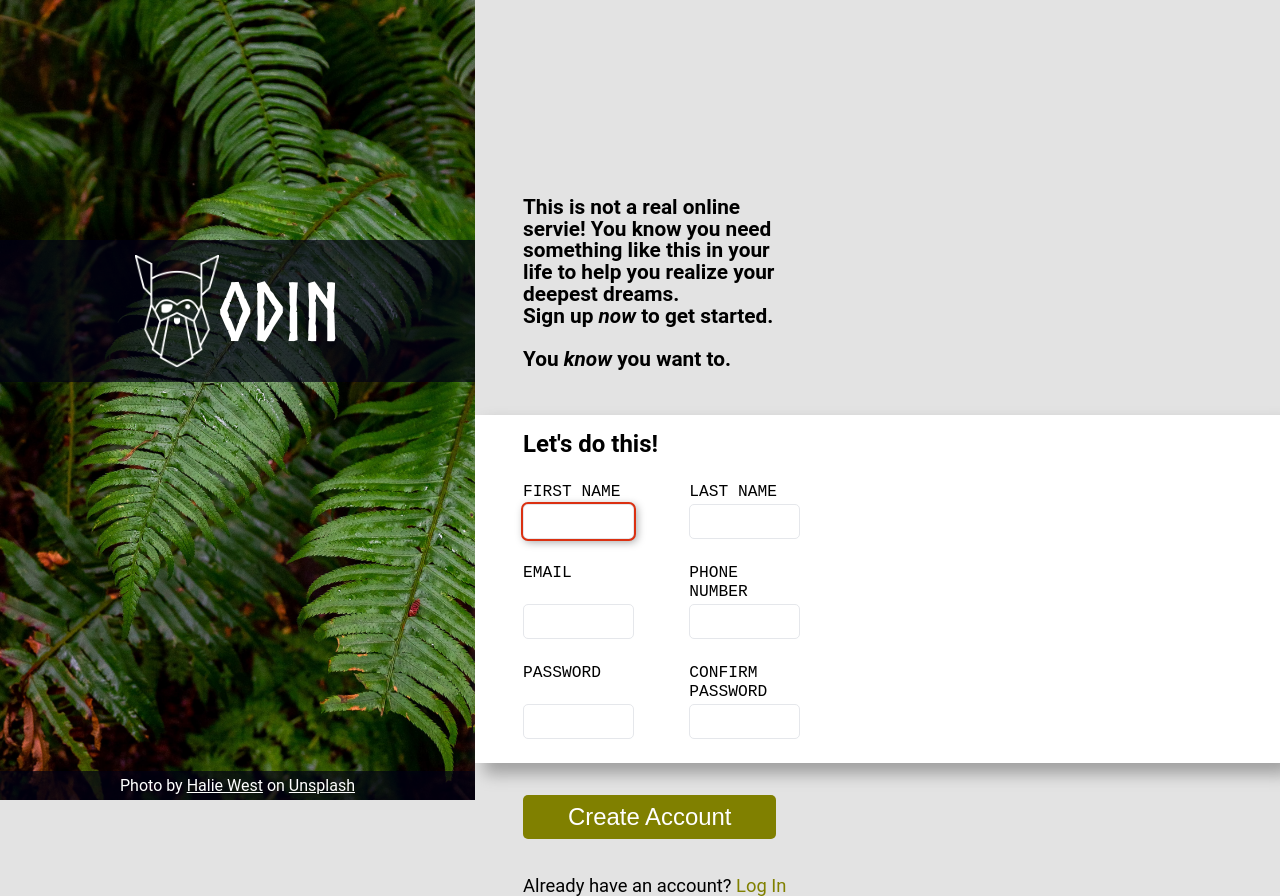
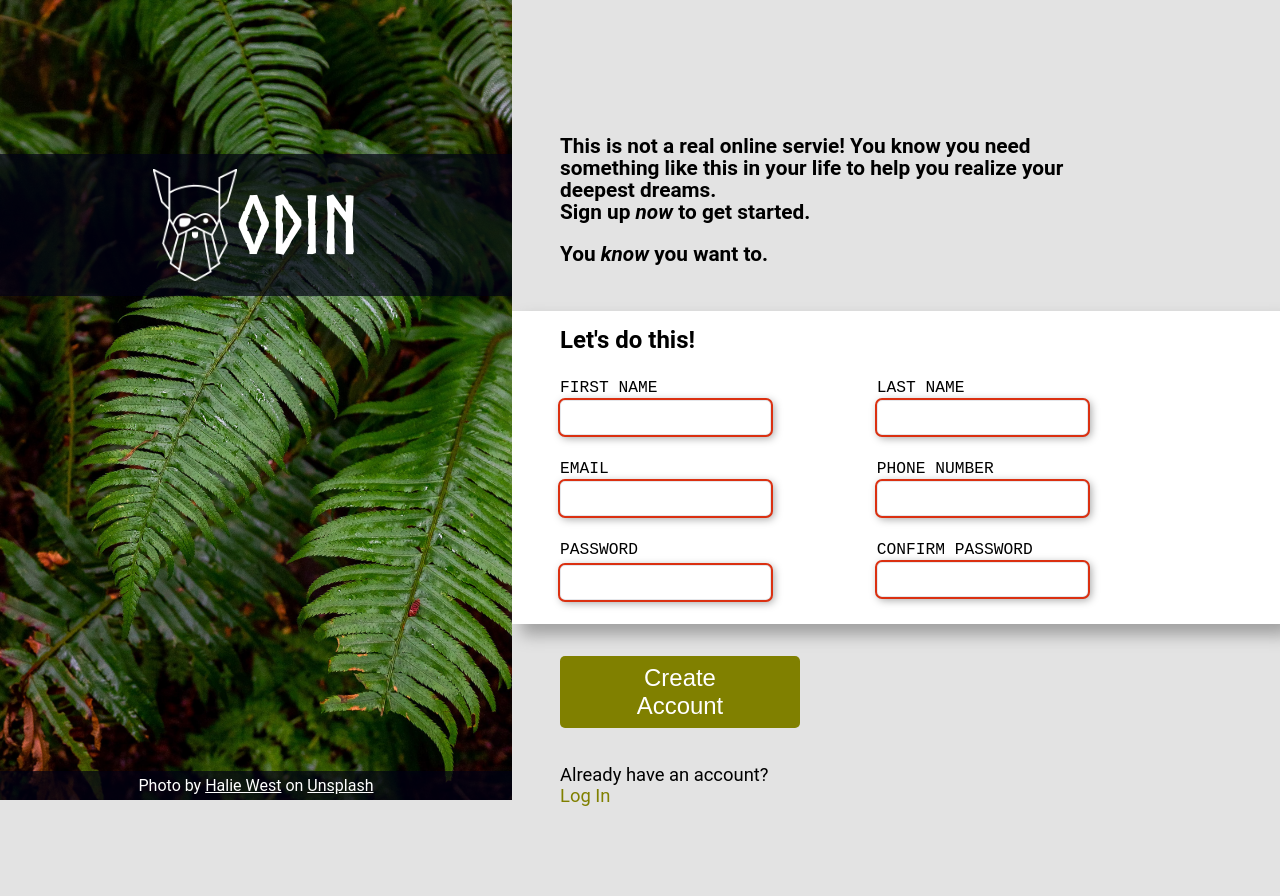
Before and after one commit to rajas2211/odin-form, a plain HTML site: page index.html in a window 1280 px wide. After the commit the page ends 806 px from the top, so only its background shows below. Drawn offline with Linux system fonts and the light colour scheme.

Commit message:
Change margin from rem to percent

```diff
--- a/index.html
+++ b/index.html
@@ -6,6 +6,7 @@
     <meta name="viewport" content="width=device-width, initial-scale=1.0">
     <title>Sign Up Form</title>
     <link rel="stylesheet" href="style.css">
+    <script src="script.js" defer></script>
 </head>
 <body>
     <div class="header-container">
@@ -29,27 +30,29 @@
                 <div class="fields-container">
                     <div class="input-field">
                         <label for="first">FIRST NAME</label>
-                        <input type="text" id="first" name="first" required>
+                        <input type="text" id="first" name="first"
+                         minlength="2" required>
                     </div>
                     <div class="input-field">
                         <label for="last">LAST NAME</label>
-                        <input type="text" id="last" name="last">
+                        <input type="text" id="last" name="last" minlength="2" required>
                     </div>
                     <div class="input-field">
                         <label for="email">EMAIL</label>
-                        <input type="text" id="email" name="email">
+                        <input type="email" id="email" name="email" minlength="2" required>
                     </div>
                     <div class="input-field">
                         <label for="phone">PHONE NUMBER</label>
-                        <input type="text" id="phone" name="phone">
+                        <input type="tel" id="phone" name="phone" required>
                     </div>
                     <div class="input-field">
                         <label for="password">PASSWORD</label>
-                        <input type="password" id="password" name="password">
+                        <input type="password" id="password" name="password" required>
                     </div>
                     <div class="input-field">
                         <label for="password-confirm">CONFIRM PASSWORD</label>
-                        <input type="password" id="password-confirm" name="password-confirm">
+                        <input type="password" id="password-confirm" name="password-confirm" required>
+                        <span></span>
                     </div>
                 </div>
             </div>
--- /dev/null
+++ b/script.js
@@ -0,0 +1,8 @@
+const pass = document.querySelector('#password')
+const confirmPass = document.querySelector('#confirm-password')
+
+// confirmPass.addEventListener("input", (e) => {
+//     if (confirmPass.textContent !== pass.textContent) {
+//         confirmPass.pes
+//     }
+// });
--- a/style.css
+++ b/style.css
@@ -32,7 +32,7 @@ body{
 }
 
 .logo-container{
-    margin: 15rem 0 0 0;
+    margin: 30% 0 0 0;
     display: flex;
     align-items: center;
     justify-content: center;
@@ -76,12 +76,11 @@ body{
     flex:3;
     display: flex;
     flex-direction: column;
-    justify-content: ;
 }
 
 .hero-container{
-    margin-top: 11rem;
-    padding: 0 30rem 0 3rem;
+    margin-top: 15%;
+    padding: 0 25% 0 3rem;
     font-size: 1.3em;
     font-weight: bold;
     line-height: 1.05em;
@@ -89,7 +88,7 @@ body{
 
 .input-container{
     background-color: #fff;
-    padding: 0 30rem 0 3rem;
+    padding: 0 25% 0 3rem;
     box-shadow: 10px 10px 15px 1px #a1a1a1;
 }
 
@@ -136,6 +135,11 @@ body{
     box-shadow: 2px 2px 8px 1px #a1a1a1;
 }
 
+/* .input-container input:valid {
+    outline: 2px solid rgb(21, 190, 29);
+    box-shadow: 2px 2px 8px 1px #a1a1a1;
+} */
+
 .button-container{
     padding: 2rem 30rem 0 3rem;
     font-size: 1.15em;
```
